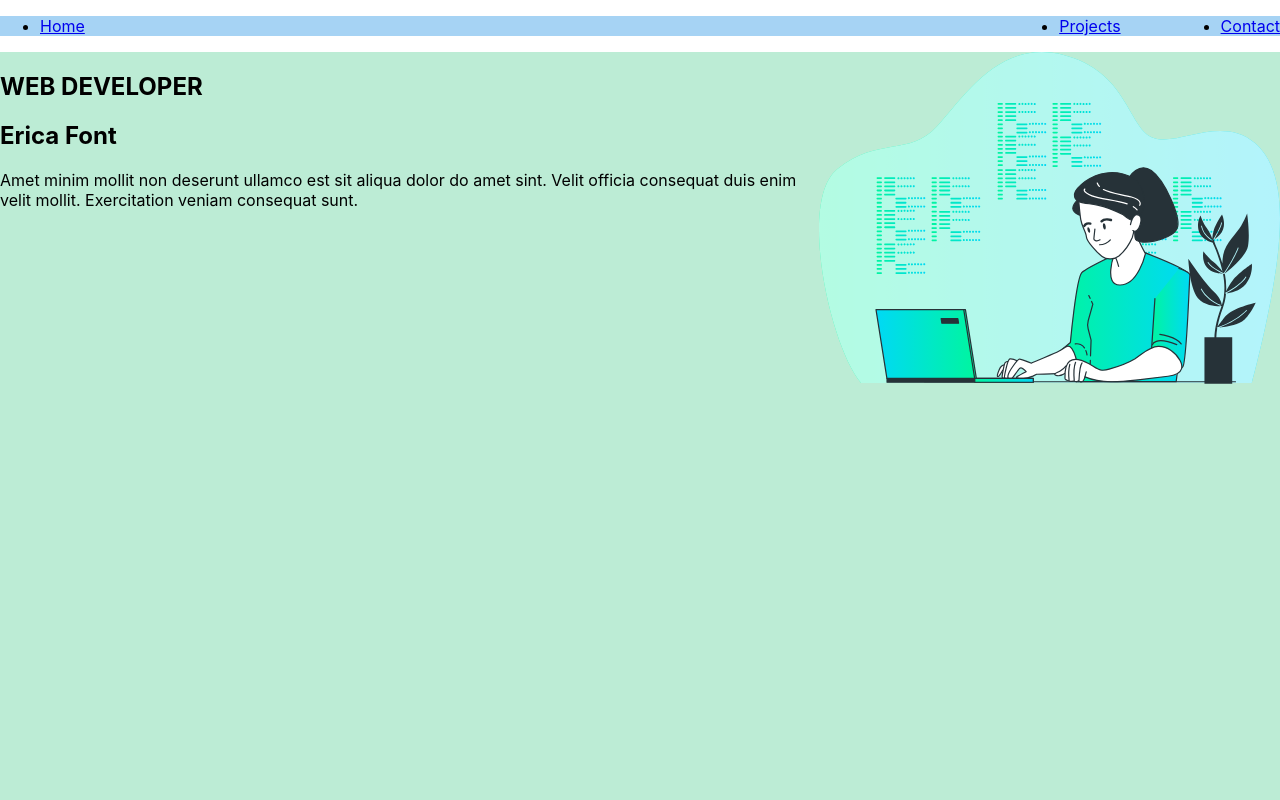
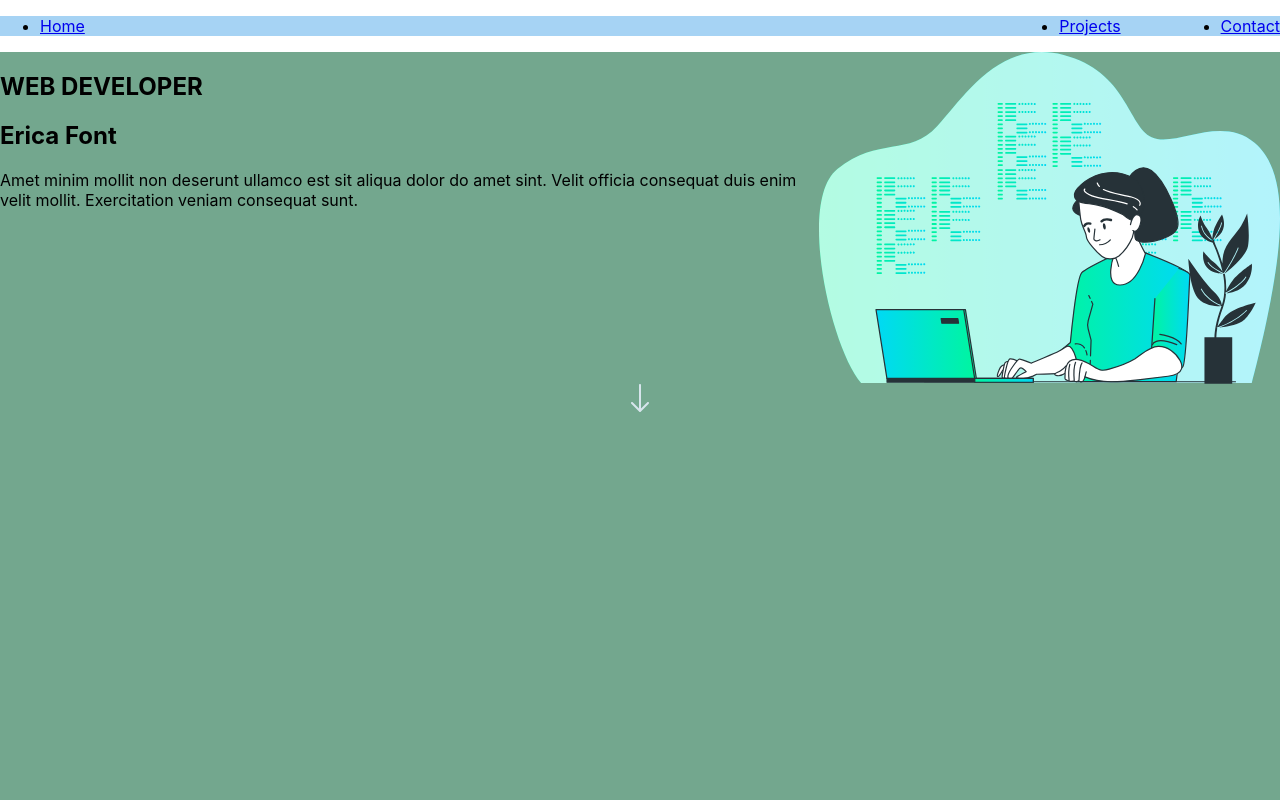
Before and after one commit to hoakiin/portfolio, a React (Vite) app: page / in a window 1280 px wide. Shown: the top 800 px of the page. Built offline with nearby package versions, Linux system fonts and the light colour scheme.

Commit message:
feat: add arrow-scroll

```diff
--- a/src/layout/sections/main/Main.tsx
+++ b/src/layout/sections/main/Main.tsx
@@ -1,5 +1,6 @@
 import styled from "styled-components";
 import photo from "../../../assets/images/photo.svg";
+import arrow from "../../../assets/images/arrow.svg";
 import { FlexWrapper } from "../../../components/FlexWrapper";
 
 export const Main = () => {
@@ -18,19 +19,25 @@ export const Main = () => {
 
         <img src={photo} alt="photo" />
       </FlexWrapper>
+
+      <Arrow>
+        <a href="#">
+          <img src={arrow} alt="" />
+        </a>
+      </Arrow>
     </StyledMain>
   );
 };
 
 const StyledMain = styled.section`
-    background-color: #bcecd5;
-    min-height: 100vh;
-`
+  background-color: #73a78e;
+  min-height: 100vh;
+`;
 
-const MainTitle = styled.h1`
+const MainTitle = styled.h1``;
 
-`
+const Name = styled.h2``;
 
-const Name = styled.h2`
-
-`
+const Arrow = styled.div`
+  text-align: center;
+`;
```
Also changed, not shown: src/assets/images/arrow.svg (added).
